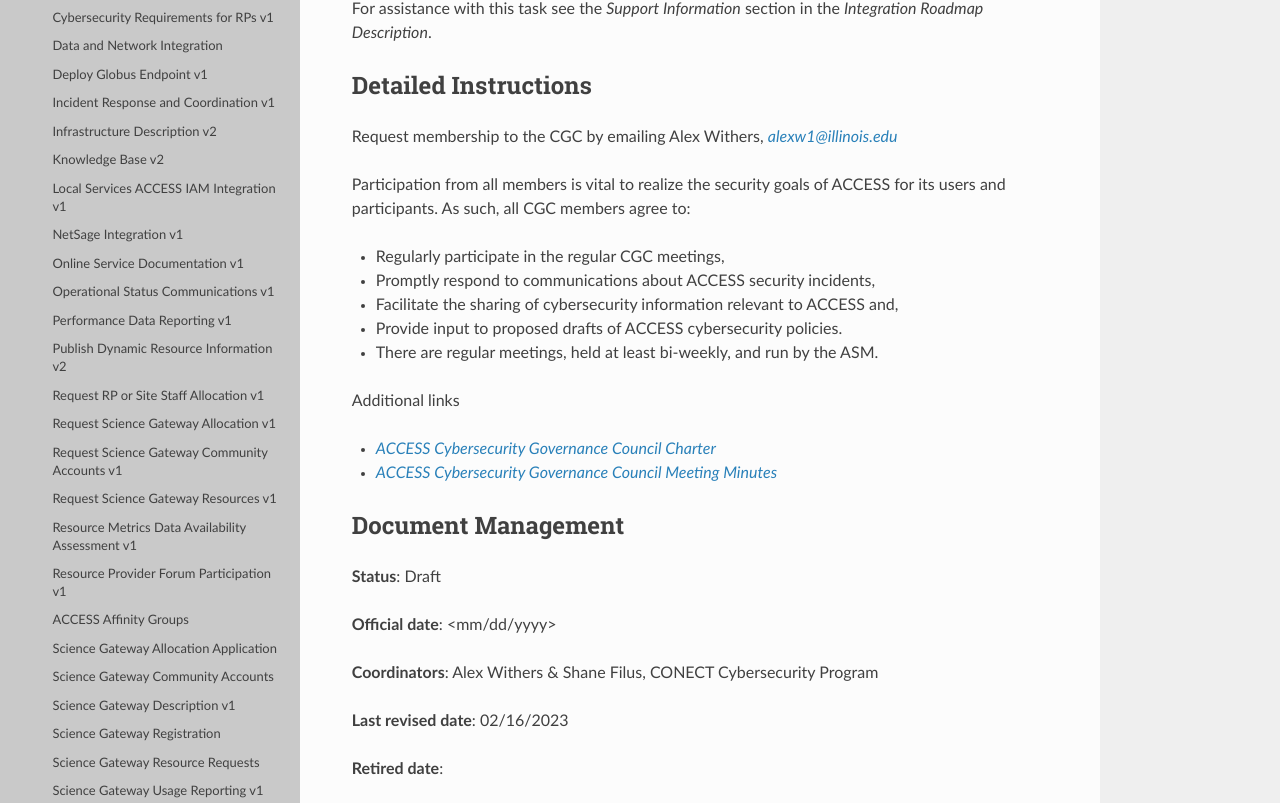
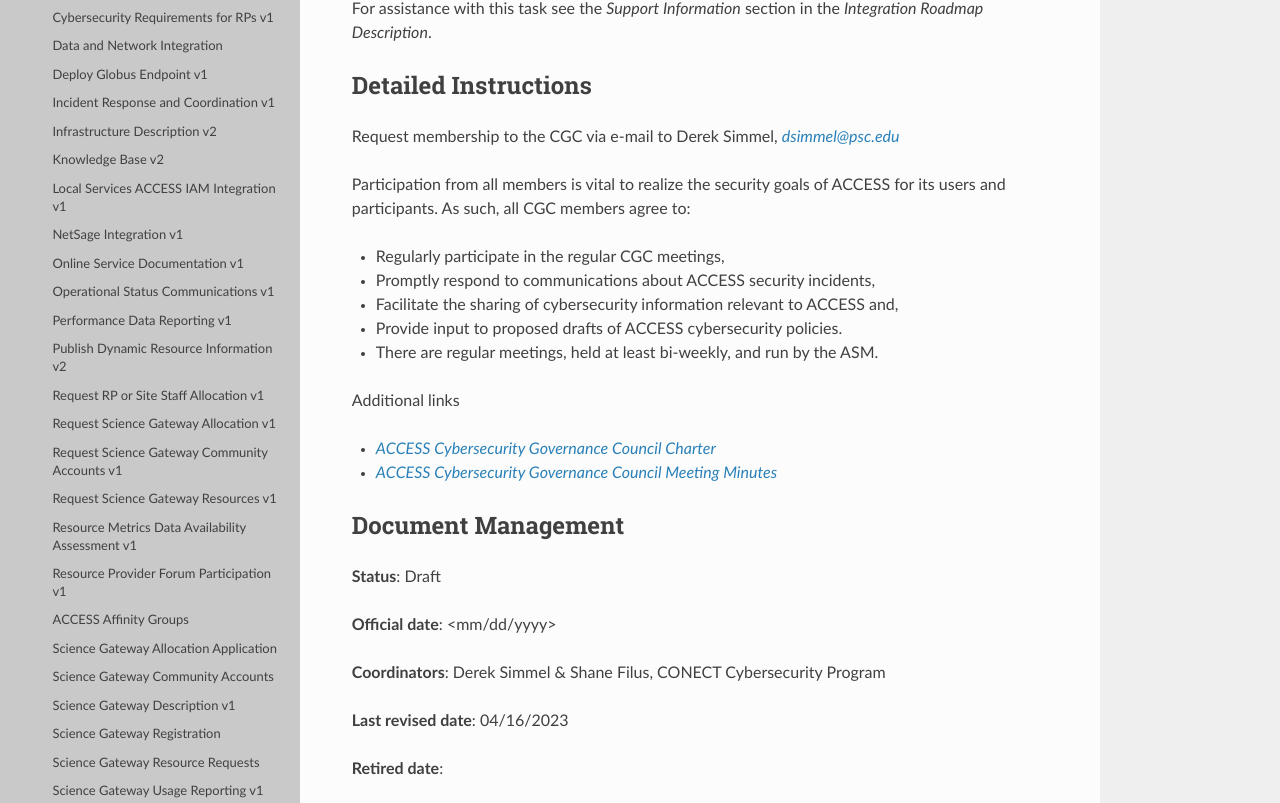
Before and after one commit to esiegmann/Integration_Roadmaps, a Sphinx documentation site: the page built from docs/source/tasks/Cybersecurity_Governance_Council_Participation_v1.md, in a window 1280 px wide and 1400 px high, scrolled down 503 px. Shown: the part 430-1233 px from the top of the window. Built offline with Sphinx 7.4.7 and the Read the Docs theme 2.0.0, drawn with Linux system fonts in a browser that asks for light colours.

Commit message:
Update Cybersecurity Governance Council Participation v1
Replaced references to Alex Withers with Derek Simmel. Alex departed NCSA and ACCESS 4/5/2023.

```diff
--- a/docs/source/tasks/Cybersecurity_Governance_Council_Participation_v1.md
+++ b/docs/source/tasks/Cybersecurity_Governance_Council_Participation_v1.md
@@ -27,7 +27,7 @@
 
 ## Detailed Instructions
 
-Request membership to the CGC by emailing Alex Withers, [*alexw1@illinois.edu*](mailto:alexw1@illinois.edu)
+Request membership to the CGC via e-mail to Derek Simmel, [*dsimmel@psc.edu*](mailto:dsimmel@psc.edu)
 
 Participation from all members is vital to realize the security goals of ACCESS for its users and participants. As such, all CGC members agree to:
 
@@ -53,8 +53,8 @@
 
 **Official date**: \<mm/dd/yyyy\>
 
-**Coordinators**: Alex Withers & Shane Filus, CONECT Cybersecurity Program
+**Coordinators**: Derek Simmel & Shane Filus, CONECT Cybersecurity Program
 
-**Last revised date**: 02/16/2023
+**Last revised date**: 04/16/2023
 
 **Retired date**:
```
